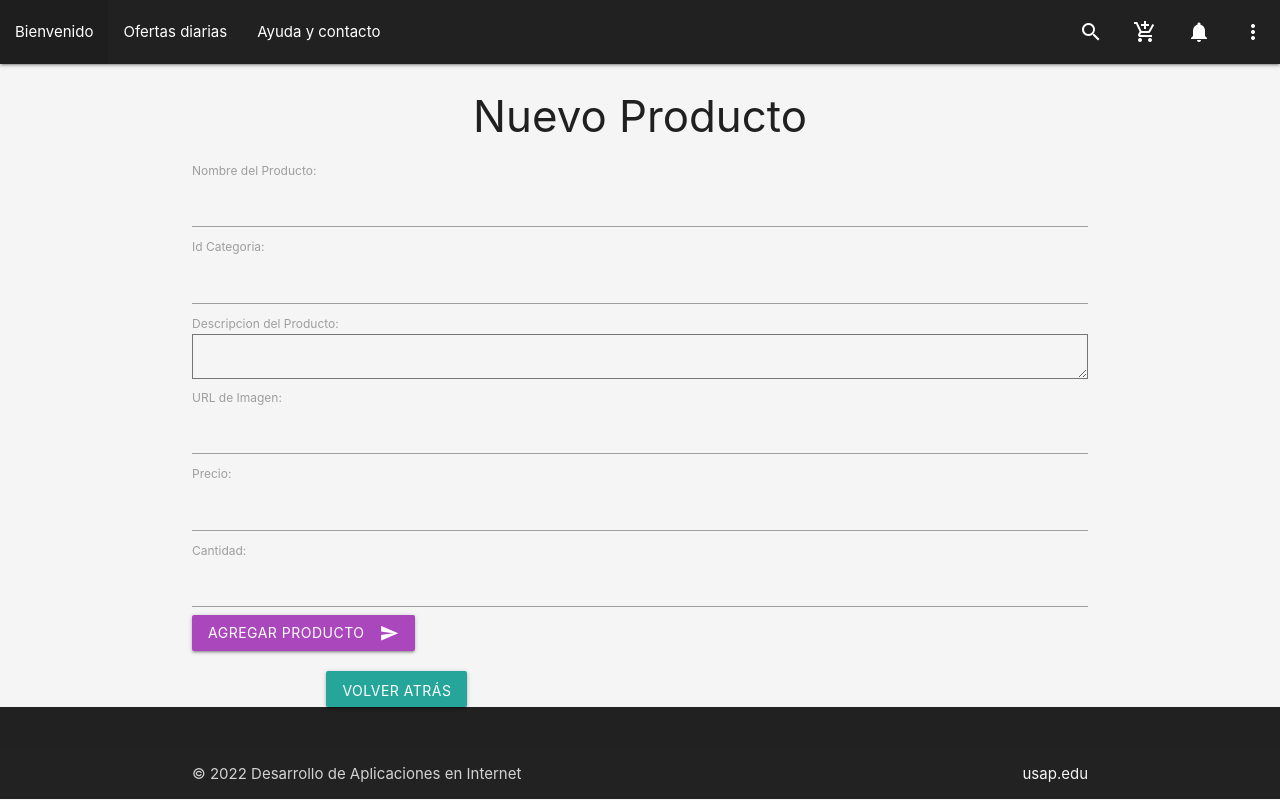
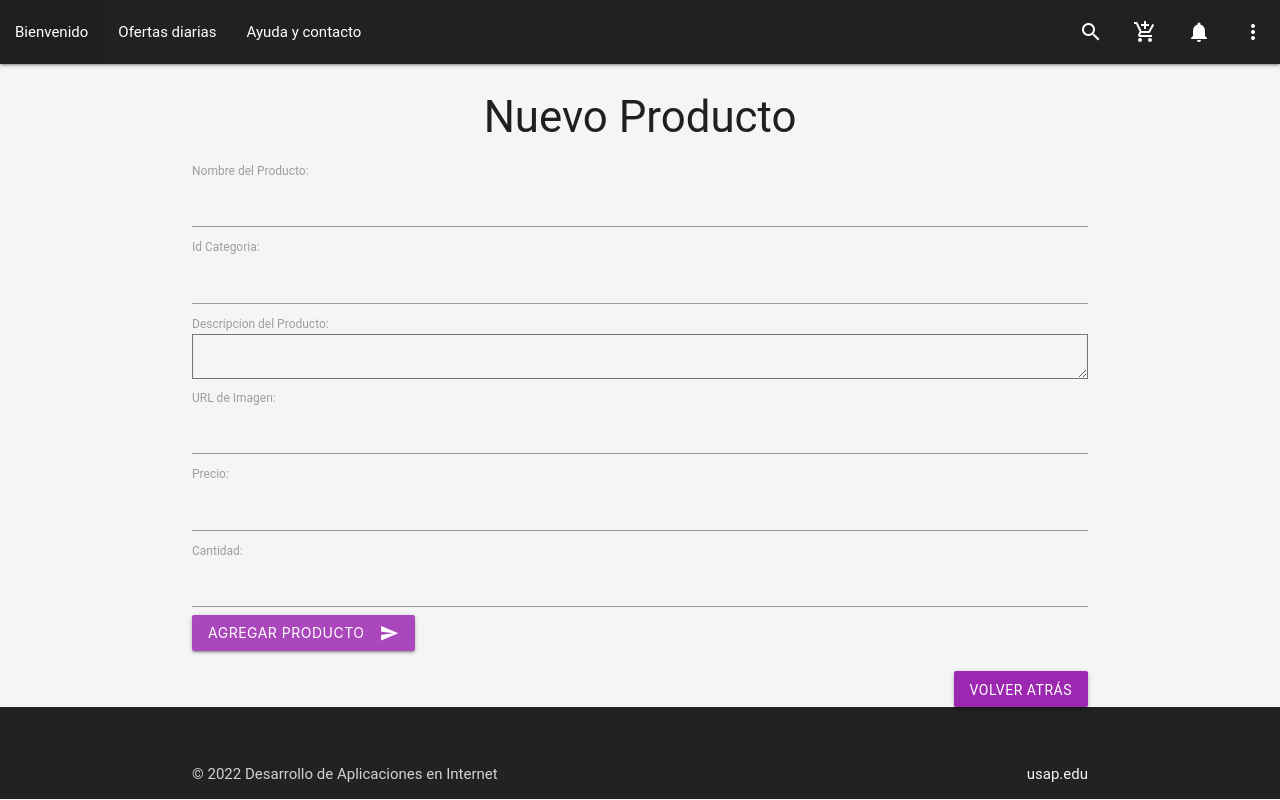
Before and after one commit to SaidLopez-28/PROYECTO_WEB, a PHP site: page /Proyect_Web/index.php?modulo=insertar_productos in a window 1280 px wide. Run offline with PHP 8.4, Linux system fonts and the light colour scheme.

Commit message:
Upload Github 5

```diff
--- a/app/css/styles.css
+++ b/app/css/styles.css
@@ -0,0 +1,3 @@
+body {
+    font-family: 'Roboto';
+}
--- a/modules/admin_productos.php
+++ b/modules/admin_productos.php
@@ -34,8 +34,8 @@
                                     <td><img src="<?php echo $url_imagen ?>" weight="100px" height="100px" alt=""></td>
                                     <td><?php echo $precio ?></td>
                                     <td><?php echo $cantidad ?></td>
-                                    <td><a class="btn green" href="<?php $urlweb?>?modulo=editar_productos&idprod=<?php echo $idprod ?>">Editar</a></td>
-                                    <td><a class="btn blue" href="javascript:eliminar(<?php echo $idprod ?>)">Eliminar</a></td>
+                                    <td><a class="btn blue" href="<?php $urlweb?>?modulo=editar_productos&idprod=<?php echo $idprod ?>">Editar</a></td>
+                                    <td><a class="btn red" href="javascript:eliminar(<?php echo $idprod ?>)">Eliminar</a></td>
                              </tr>
 
                             <?php
@@ -54,7 +54,7 @@
         </tbody>
     </table>
     <div class="center">
-    <a  class="btn waves-light" href="<?php $urlweb ?>?modulo=insertar_productos">Agregar Productos</a>
+    <a  class="btn waves-light green" href="<?php $urlweb ?>?modulo=insertar_productos">Agregar Productos</a>
     </div>
     <script>
         function eliminar(idprod)
--- a/modules/insertar_productos.php
+++ b/modules/insertar_productos.php
@@ -8,28 +8,28 @@ global $urlweb;
 
     <form class="" method="POST">
         <div class=" row ">
-            <div class="mb-3">
-                <label class="fw-bold">Nombre del Producto:</label>
+            <div class="">
+                <label class="">Nombre del Producto:</label>
                 <input class="form-control" name="nombre_producto" type="text" class="validate">
             </div>
-            <div class="mb-3">
-                <label class="fw-bold">Id Categoria:</label>
+            <div class="">
+                <label class="">Id Categoria:</label>
                 <input class="form-control" name="idcategoria" type="text" class="validate">
             </div>
             <div class="mb-3">
-                <label class="fw-bold">Descripcion del Producto:</label>
+                <label class="">Descripcion del Producto:</label>
                 <textarea  class="form-control" name="descripcion" type="text" class="validate"></textarea>
             </div>
             <div class="mb-3">
-                <label class="fw-bold">URL de Imagen:</label>
+                <label class="">URL de Imagen:</label>
                 <input class="form-control" name="url_imagen" type="text" class="validate">
             </div>
             <div class="mb-3">
-                <label class="fw-bold">Precio:</label>
+                <label class="">Precio:</label>
                 <input class="form-control" name="precio" type="text" class="validate">
             </div>
             <div class="mb-3">
-                <label class="fw-bold">Cantidad:</label>
+                <label class="">Cantidad:</label>
                 <input class="form-control" name="cantidad" type="text" class="validate">
             </div>
             <button class="btn waves-effect waves-light purple lighten-1" type="submit" name="agregar">Agregar Producto
@@ -37,8 +37,8 @@ global $urlweb;
             </button>
         </div>
     </form>
-    <div class="container">
-        <a class="btn btn-primary col-lg-9" href="?modulo=admin_productos"><i class="bi bi-arrow-left"></i> Volver atrás</a>
+    <div class=" right-align">
+        <a class="btn purple" href="?modulo=admin_productos"><i class="bi bi-arrow-left"></i> Volver atrás</a>
     </div>
 </div>
 
```
Also changed, not shown: modules/inicio.php (+15 -12 lines), app/img/audiotek.jpg (added), app/img/england.jpg (added), app/img/instrumentos.jpeg (added), app/img/sl-880.jpg (added), app/img/teclado-cardone.jpg (added), app/img/teclado-kaufman.webp (added).
